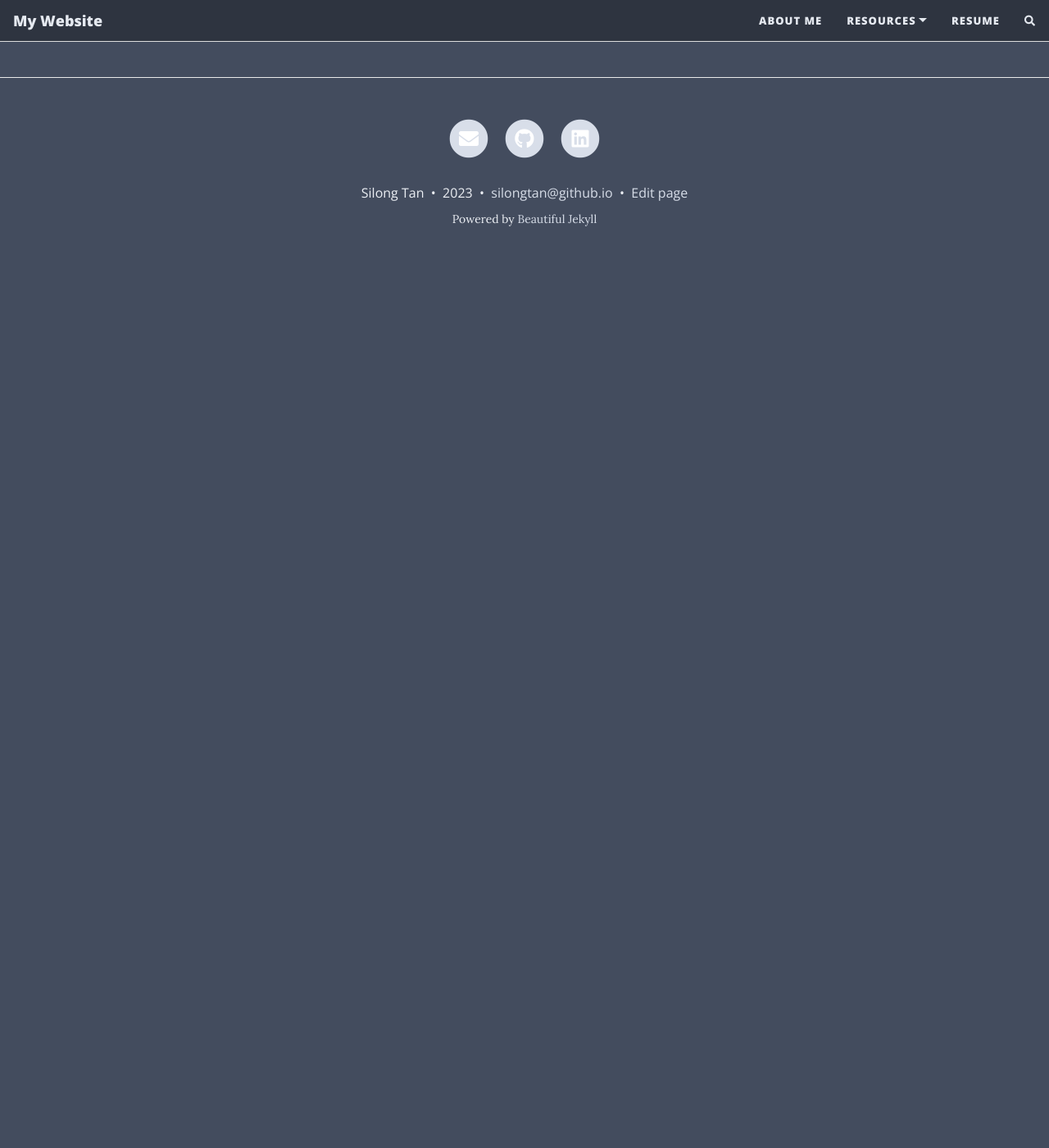
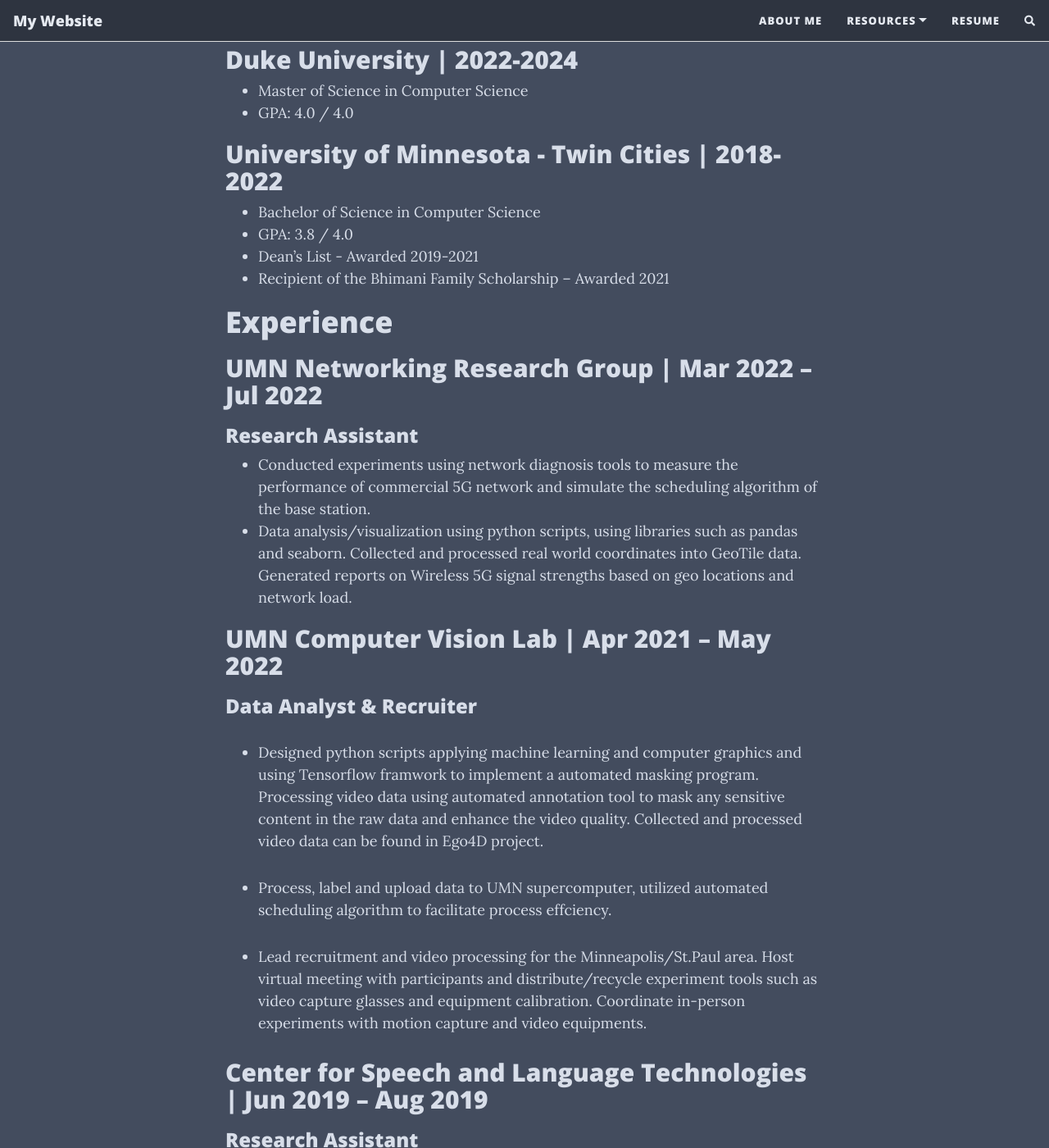
Before and after one commit to silongtan/silongtan.github.io, a Jekyll site: the page built from resume.md, in a window 1280 px wide and 1400 px high, scrolled down 270 px. Shown: the whole window at 82% size. Built offline with Jekyll 4.4.1, drawn with Linux system fonts in a browser that asks for light colours; nearby versions of some CDN libraries; our own code applies the rules of GitHub Pages for plain Markdown files; comment, search, counter and statistics services are not loaded; before the commit the page ends 900 px from its top, so only the background shows below that; some of the changed text lies outside the part shown.

Commit message:
aboutme and resume

```diff
--- a/resume.md
+++ b/resume.md
@@ -1 +1,44 @@
-# Resume
+# Education
+
+##  Duke University | 2022-2024
+ * Master of Science in Computer Science
+ * GPA: 4.0 / 4.0
+
+##   University of Minnesota - Twin Cities | 2018-2022
+* Bachelor of Science in Computer Science
+* GPA: 3.8 / 4.0
+* Dean’s List - Awarded 2019-2021
+* Recipient of the Bhimani Family Scholarship – Awarded 2021
+
+
+# Experience
+
+## UMN Networking Research Group | Mar 2022 – Jul 2022
+### Research Assistant
+* Conducted experiments using network diagnosis tools to measure the performance of commercial 5G network and simulate the scheduling algorithm of the base station.
+* Data analysis/visualization using python scripts, using libraries such as pandas and seaborn. Collected and processed real world coordinates into GeoTile data. Generated reports on Wireless 5G signal strengths based on geo locations and network load.
+
+## UMN Computer Vision Lab | Apr 2021 – May 2022
+### Data Analyst & Recruiter
+* Designed python scripts applying machine learning and computer graphics and using Tensorflow framwork to implement a automated masking program. Processing video data using automated annotation tool to mask any sensitive content in the raw data and enhance the video quality. Collected and processed video data can be found in Ego4D project.
+
+* Process, label and upload data to UMN supercomputer, utilized automated scheduling algorithm to facilitate process effciency.
+
+* Lead recruitment and video processing for the Minneapolis/St.Paul area. Host virtual meeting with participants and distribute/recycle experiment tools such as video capture glasses and equipment calibration. Coordinate in-person experiments with motion capture and video equipments.
+
+## Center for Speech and Language Technologies | Jun 2019 – Aug 2019
+### Research Assistant
+* Developed Accent ID system for the lab’s projects, the revised model after training later is integrated in to the NSFC program for voice recognition.
+* Collected various of accent audio data with geo-specific infromation. Hands on experience using machine learning and NLP to achieve automated system. Applied multiple modules to create a classification script that could distinguish different dialects using their characteristic wave matrix.
+
+# Project
+
+## Egocentric Live 4D Perception (Ego4D)
+* https://ai.facebook.com/tools/ego4d
+* A massive-scale, egocentric dataset and benchmark suite collected across 74 worldwide locations and 9 countries, with over 3,670 hours of daily-life activity video. Formulating computer vision benchmark challenges, including future prediction and social interactions
+
+* In collaboration with other research facilities, universities, and Facebook Reality Labs Research (FRL)
+
+## Dialect-Identification
+* https://github.com/silongtan/ML-Project-Accent-ID
+* Applied machine learning algorithms (KNN) to build a dialects database and a dialect-identification system after transforming the raw audio data using MFCC. After training, this system has an accuracy of 60% in identification.
```
Also changed, not shown: aboutme.md (+6 -2 lines).
